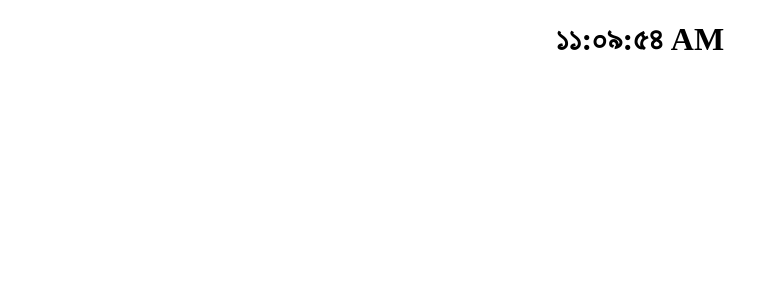
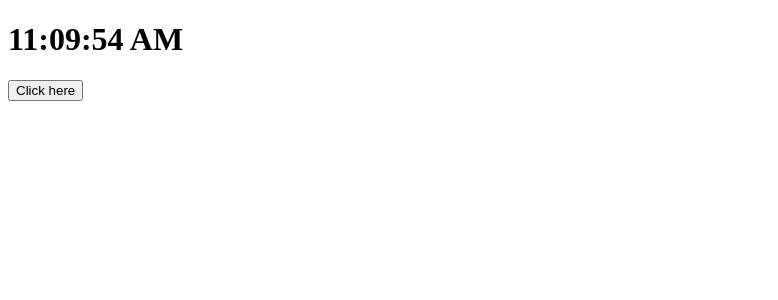
Before and after one commit to jonytalukdar/react-s, a React (Create React App) app: page / in a window 1280 px wide. Shown: the top 300 px of the page, without its empty margins (0-778 px from the left). Built offline with nearby package versions, Linux system fonts and the light colour scheme.

Commit message:
added event

```diff
--- a/src/App.js
+++ b/src/App.js
@@ -1,11 +1,12 @@
 import React, { Component } from 'react';
-import Clock from './components/State/Clock';
+import Clock from './components/Events/Clock';
 
 class App extends Component {
   render() {
+    console.log('app comonent render');
     return (
       <div>
-        <Clock locale="bn-BD" />
+        <Clock />
       </div>
     );
   }
--- /dev/null
+++ b/src/components/Events/Button.js
@@ -0,0 +1,26 @@
+import React, { Component } from 'react';
+
+class Button extends Component {
+  shouldComponentUpdate(nextProps) {
+    const { change: currentChange } = this.props;
+    const { change: nextChange } = nextProps;
+
+    if (currentChange === nextChange) {
+      return false;
+    } else {
+      return true;
+    }
+  }
+
+  render() {
+    console.log('button component render');
+    const { handleClick } = this.props;
+    return (
+      <div>
+        <button onClick={() => handleClick()}>Click here</button>
+      </div>
+    );
+  }
+}
+
+export default Button;
--- /dev/null
+++ b/src/components/Events/Clock.js
@@ -0,0 +1,43 @@
+import React, { Component } from 'react';
+import Button from './Button';
+
+class Clock extends Component {
+  state = {
+    date: new Date(),
+    locale: 'en-US',
+  };
+
+  componentDidMount() {
+    this.clockTimer = setInterval(() => this.tick(), 1000);
+  }
+
+  componentWillUnmount() {
+    clearInterval(this.clockTimer);
+  }
+
+  tick() {
+    this.setState({
+      date: new Date(),
+    });
+  }
+
+  //   handleclick function
+  handleClick = () => {
+    this.setState({
+      locale: 'bn-BD',
+    });
+  };
+
+  render() {
+    console.log('clock component render');
+    const { date, locale } = this.state;
+    return (
+      <>
+        <h1>{date.toLocaleTimeString(locale)}</h1>
+        <Button handleClick={() => this.handleClick()} />
+      </>
+    );
+  }
+}
+
+export default Clock;
```
